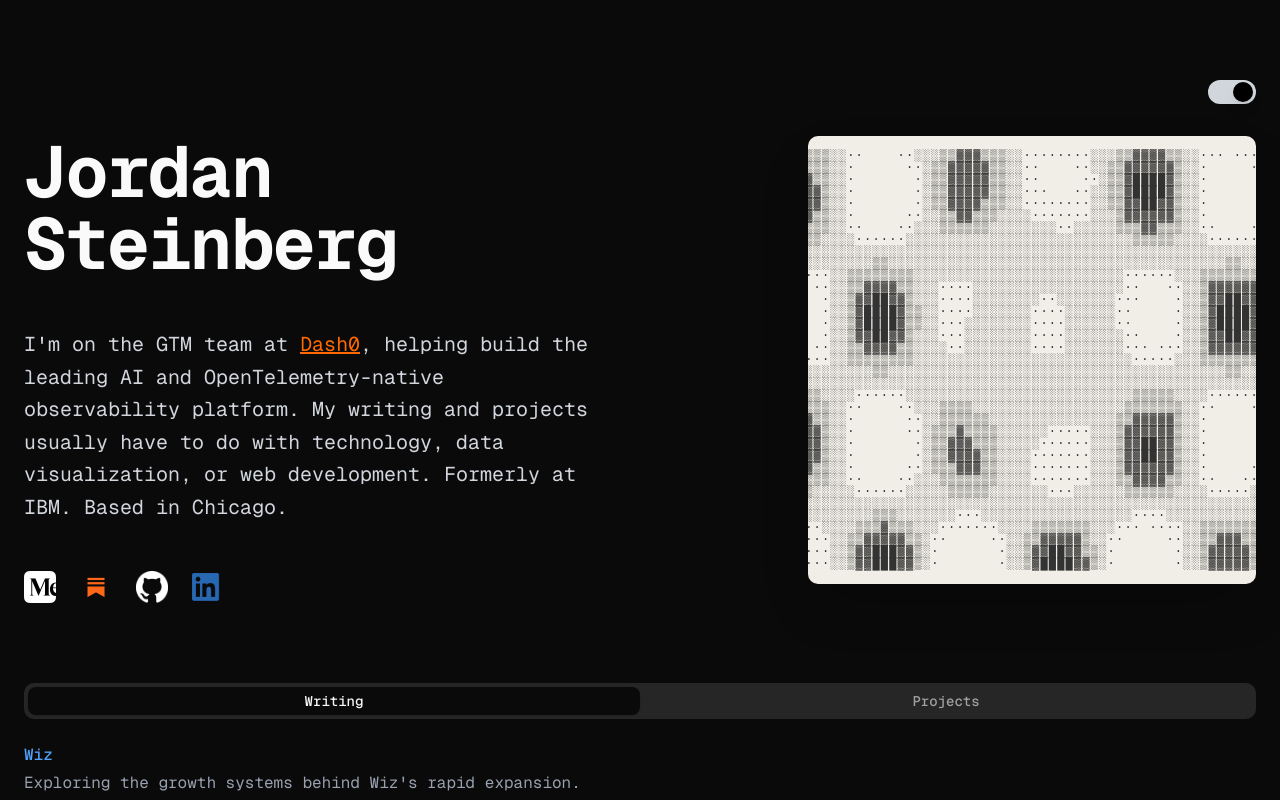
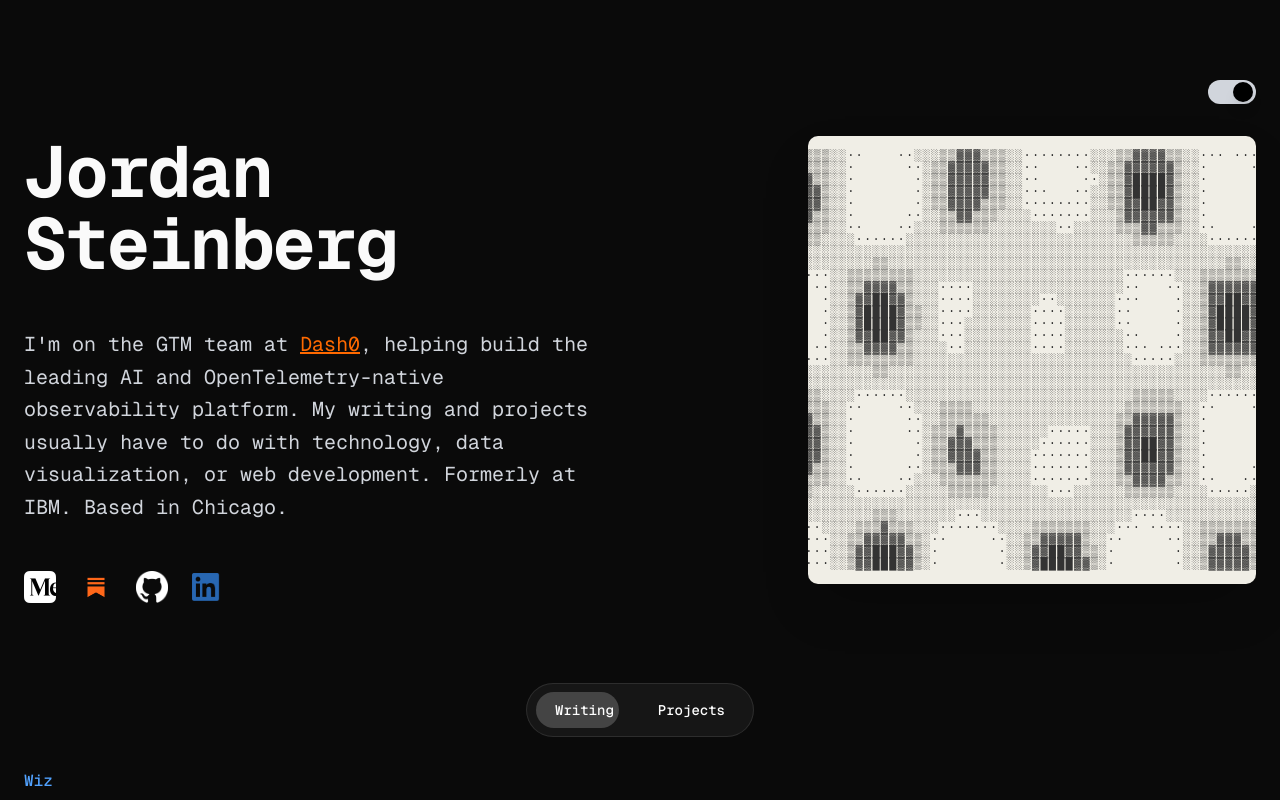
Before and after one commit to jordanskizash/profiile-site, a Next.js app: page / in a window 1280 px wide. Shown: the top 800 px of the page. Built offline with nearby package versions, Linux system fonts and the light colour scheme.

Commit message:
Add navbar functionality

```diff
--- a/app/page.tsx
+++ b/app/page.tsx
@@ -1,9 +1,13 @@
+'use client'
+
+import { useState } from "react"
 import { ThemeToggle } from "@/components/theme-toggle"
-import { Tabs, TabsList, TabsTrigger, TabsContent } from "@/components/ui/tabs"
 import BlackWhiteBlobs from "@/components/home-animation"
 import { SocialLinks } from "@/components/social-links"
+import LiquidNav from "@/components/liquid-nav"
 
 export default function Home() {
+  const [activeTab, setActiveTab] = useState('writing')
   return (
     <div className="relative min-h-screen px-6 py-12 md:py-20 animate-crystallize">
       {/* Main Container */}
@@ -43,15 +47,22 @@
         </div>
         </div>
 
-        {/* Tabs Section - Full Width Below Hero */}
+        {/* Navigation Section */}
         <div className="mt-20">
-          <Tabs defaultValue="writing" className="w-full">
-        <TabsList className="grid w-full grid-cols-2">
-          <TabsTrigger value="writing">Writing</TabsTrigger>
-          <TabsTrigger value="projects">Projects</TabsTrigger>
-        </TabsList>
+          <div className="flex justify-center mb-8">
+            <LiquidNav
+              items={[
+                { id: 'writing', label: 'Writing' },
+                { id: 'projects', label: 'Projects' }
+              ]}
+              activeItem={activeTab}
+              onItemClick={setActiveTab}
+            />
+          </div>
 
-        <TabsContent value="writing" className="mt-6">
+          {/* Writing Content */}
+          {activeTab === 'writing' && (
+          <div className="mt-6">
           <div className="space-y-6">
             {/* Newsletter Articles */}
             <div>
@@ -171,10 +182,13 @@
               <p className="text-gray-500 dark:text-gray-500 text-sm mt-2">Medium • Dec 6, 2021</p>
             </article>
           </div>
-        </TabsContent>
+          </div>
+          )}
 
-        <TabsContent value="projects" className="mt-6">
-          <div className="space-y-8">
+          {/* Projects Content */}
+          {activeTab === 'projects' && (
+          <div className="mt-6">
+            <div className="space-y-8">
             <div className="grid grid-cols-1 lg:grid-cols-2 gap-8 items-start">
               <div>
                 <a
@@ -250,9 +264,9 @@
                 <span className="text-gray-500 dark:text-gray-400 text-sm">Preview Coming Soon</span>
               </div>
             </div>
+            </div>
           </div>
-        </TabsContent>
-        </Tabs>
+          )}
         </div>
       </div>
     </div>
--- /dev/null
+++ b/components/liquid-nav.tsx
@@ -0,0 +1,71 @@
+'use client'
+
+import React, { useState, useRef, useEffect } from 'react';
+
+interface NavItem {
+  id: string;
+  label: string;
+}
+
+interface LiquidNavProps {
+  items: NavItem[];
+  activeItem: string;
+  onItemClick: (id: string) => void;
+}
+
+export default function LiquidNav({ items, activeItem, onItemClick }: LiquidNavProps) {
+  const [hoveredIndex, setHoveredIndex] = useState<number | null>(null);
+  const [indicatorStyle, setIndicatorStyle] = useState({ left: 0, width: 0 });
+  const navRef = useRef<HTMLDivElement>(null);
+  const itemRefs = useRef<(HTMLButtonElement | null)[]>([]);
+
+  const activeIndex = items.findIndex(item => item.id === activeItem);
+
+  useEffect(() => {
+    const updateIndicator = (index: number) => {
+      const item = itemRefs.current[index];
+      if (item && navRef.current) {
+        const navRect = navRef.current.getBoundingClientRect();
+        const itemRect = item.getBoundingClientRect();
+        setIndicatorStyle({
+          left: itemRect.left - navRect.left,
+          width: itemRect.width,
+        });
+      }
+    };
+
+    updateIndicator(hoveredIndex ?? activeIndex);
+  }, [hoveredIndex, activeIndex]);
+
+  return (
+    <nav
+      ref={navRef}
+      className="relative inline-flex items-center gap-1 px-2 py-2 rounded-full backdrop-blur-xl bg-white/10 dark:bg-white/5 border border-gray-200 dark:border-white/10 "
+      onMouseLeave={() => setHoveredIndex(null)}
+    >
+      {/* Animated indicator */}
+      <div
+        className="absolute top-2 bottom-2 bg-gray-300 dark:bg-white/20 rounded-full transition-all duration-300 ease-out"
+        style={{
+          left: `${indicatorStyle.left}px`,
+          width: `${indicatorStyle.width}px`,
+        }}
+      />
+
+      {/* Nav items */}
+      {items.map((item, index) => (
+        <button
+          key={item.id}
+          ref={(el) => {
+            itemRefs.current[index] = el;
+          }}
+          className="relative z-10 px-5 py-2 text-sm font-medium text-gray-800 dark:text-white transition-colors duration-200 rounded-full"
+          onMouseEnter={() => setHoveredIndex(index)}
+          onClick={() => onItemClick(item.id)}
+        >
+          {item.label}
+        </button>
+      ))}
+    </nav>
+  );
+}
```
